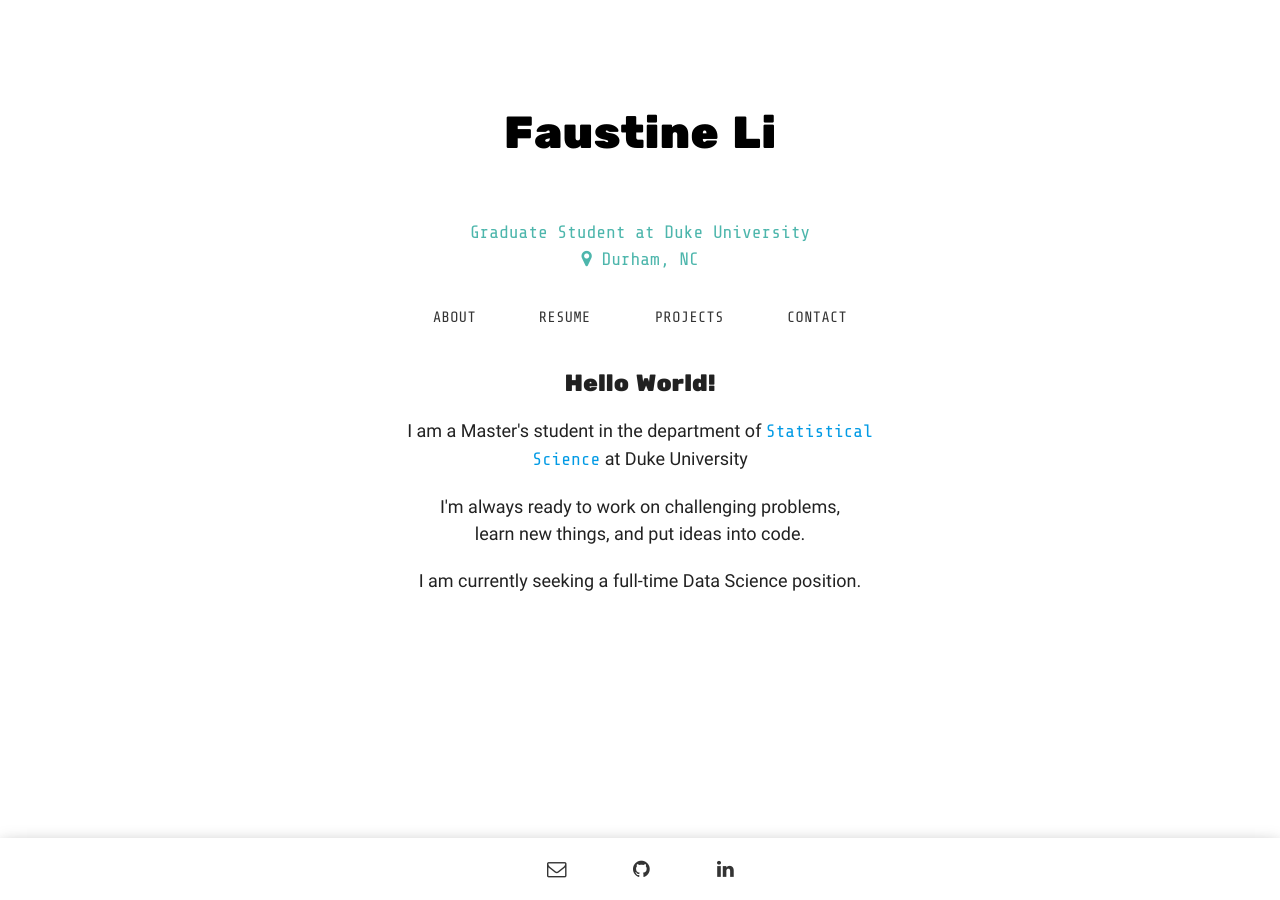
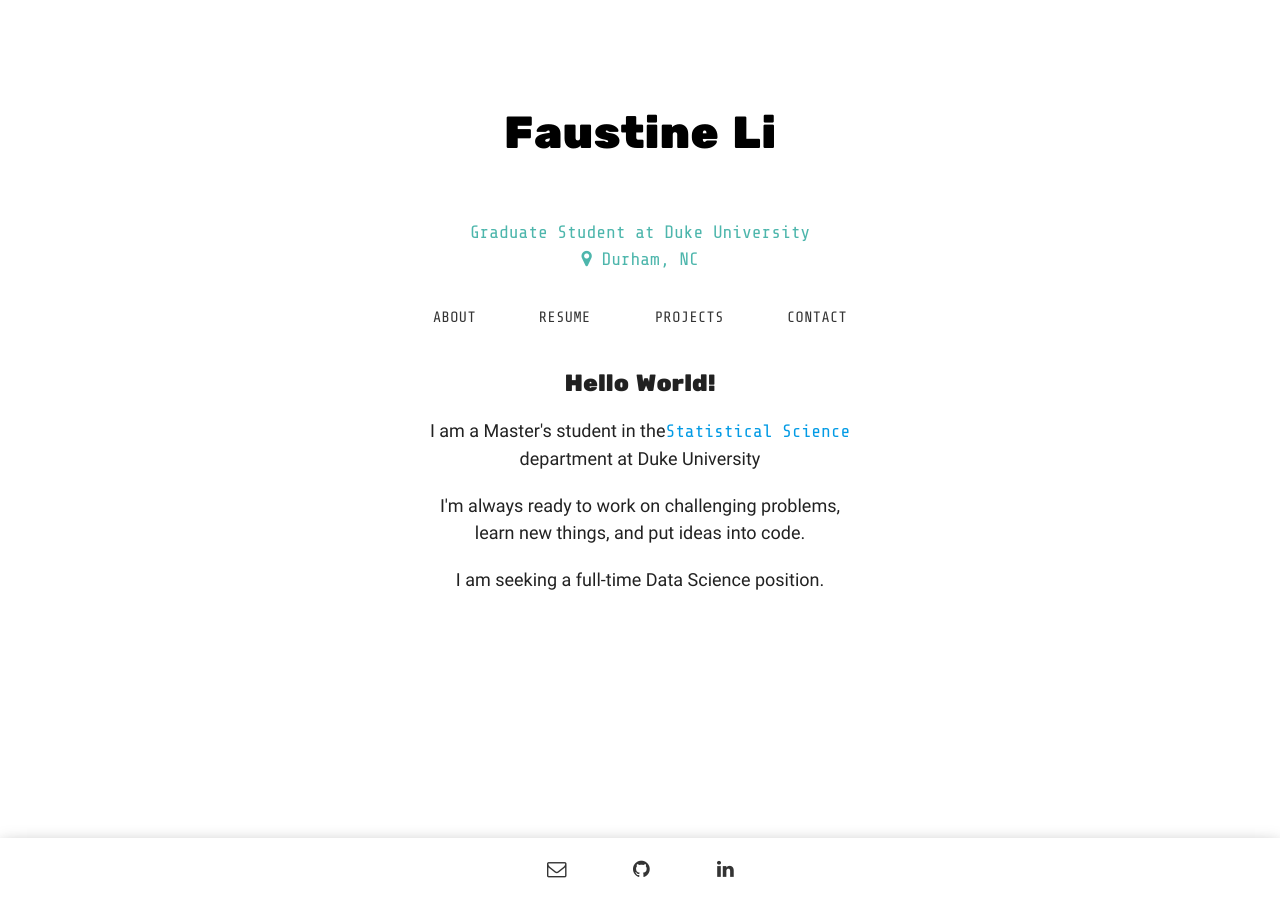
Before and after one commit to FaustineLi/FaustineLi.github.io, a Jekyll site: the page built from index.html, in a window 1280 px wide. Built offline with Jekyll 4.4.1, drawn with Linux system fonts in a browser that asks for light colours.

Commit message:
change about

```diff
--- a/index.html
+++ b/index.html
@@ -19,9 +19,9 @@
   <h2 class="my-mini-heading">Hello World!</h2>
   <ul>
     <li>
-    <p class="my-item">I am a Master's student in the department of <a href='//stat.duke.edu'>Statistical Science</a> at Duke University</p>
+    <p class="my-item">I am a Master's student in the<a href='//stat.duke.edu'>Statistical Science</a> department at Duke University</p>
     <p class="my-item">I'm always ready to work on challenging problems, <br>learn new things, and put ideas into code.</p>
-    <p class="my-item">I am currently seeking a full-time Data Science position.</p>
+    <p class="my-item">I am seeking a full-time Data Science position.</p>
   </ul>
 </div>
 
```
